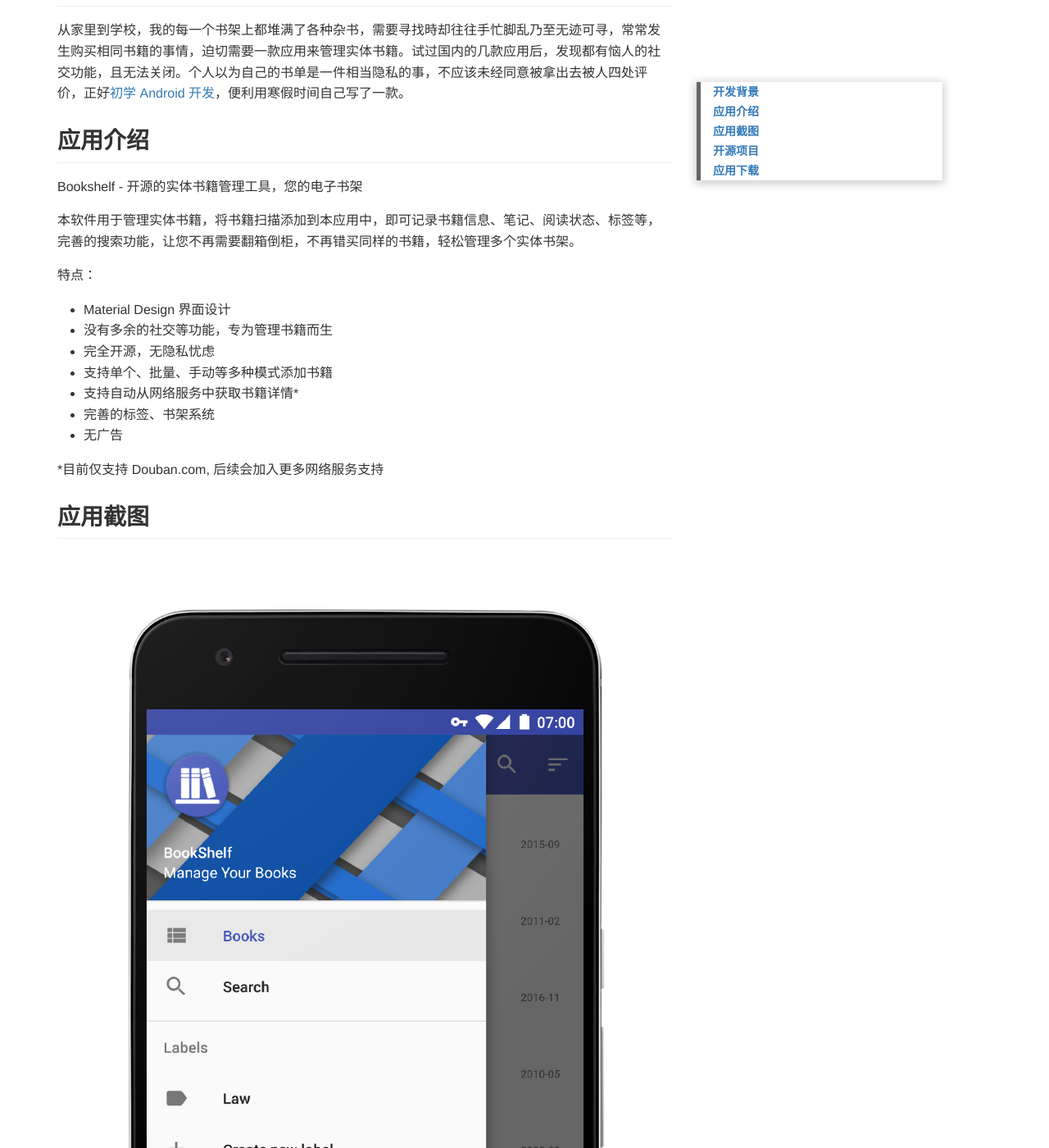
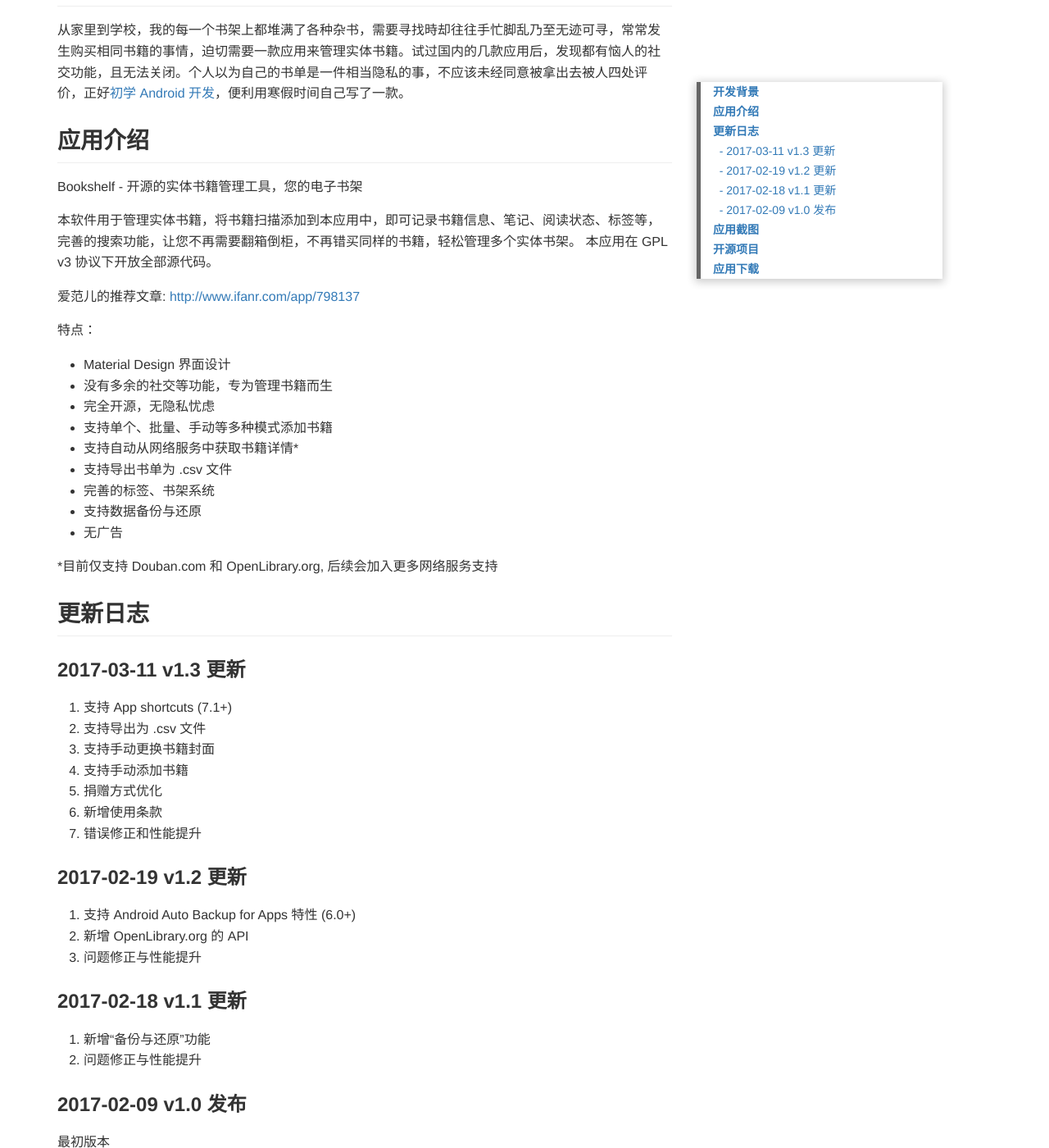
Before and after one commit to smartjinyu/smartjinyu.github.io, a Jekyll site: the page built from _posts/2017-02-09-mybookshelf.markdown, in a window 1280 px wide and 1400 px high, scrolled down 616 px. Shown: the whole window at 82% size. Built offline with Jekyll 4.4.1, drawn with Linux system fonts in a browser that asks for light colours; comment, search, counter and statistics services are not loaded; some of the changed text lies outside the part shown.

Commit message:
update BookShelf to v1.3

```diff
--- a/_posts/2017-02-09-mybookshelf.markdown
+++ b/_posts/2017-02-09-mybookshelf.markdown
@@ -1,6 +1,6 @@
 ---
 layout: post
-title:  "Bookshelf v1.1 更新 --开源的书籍管理应用"
+title:  "Bookshelf v1.3 更新 --开源的书籍管理应用"
 date:   2017-02-09 01:00:00
 categories: Android
 excerpt: 开源的实体书籍管理应用
@@ -21,18 +21,49 @@
 Bookshelf - 开源的实体书籍管理工具，您的电子书架
 
 本软件用于管理实体书籍，将书籍扫描添加到本应用中，即可记录书籍信息、笔记、阅读状态、标签等，完善的搜索功能，让您不再需要翻箱倒柜，不再错买同样的书籍，轻松管理多个实体书架。
+本应用在 GPL v3 协议下开放全部源代码。
+
+爱范儿的推荐文章: [http://www.ifanr.com/app/798137]
+
+[http://www.ifanr.com/app/798137]:http://www.ifanr.com/app/798137
 
 特点：
-
 - Material Design 界面设计
 - 没有多余的社交等功能，专为管理书籍而生
 - 完全开源，无隐私忧虑
 - 支持单个、批量、手动等多种模式添加书籍
 - 支持自动从网络服务中获取书籍详情*
+- 支持导出书单为 .csv 文件
 - 完善的标签、书架系统
+- 支持数据备份与还原
 - 无广告
 
-*目前仅支持 Douban.com, 后续会加入更多网络服务支持
+*目前仅支持 Douban.com 和 OpenLibrary.org, 后续会加入更多网络服务支持
+
+## 更新日志
+
+### 2017-03-11 v1.3 更新
+
+1. 支持 App shortcuts (7.1+)
+2. 支持导出为 .csv 文件
+3. 支持手动更换书籍封面
+4. 支持手动添加书籍
+5. 捐赠方式优化
+6. 新增使用条款
+7. 错误修正和性能提升
+
+### 2017-02-19 v1.2 更新
+1. 支持 Android Auto Backup for Apps 特性 (6.0+)
+2. 新增 OpenLibrary.org 的 API
+3. 问题修正与性能提升
+
+### 2017-02-18 v1.1 更新
+1. 新增“备份与还原”功能
+2. 问题修正与性能提升
+
+### 2017-02-09 v1.0 发布
+最初版本
+
 
 
 ## 应用截图
```
Also changed, not shown: img/2017-02-09/1.png, img/2017-02-09/2.png, img/2017-02-09/3.png, img/2017-02-09/4.png, img/2017-02-09/5.png.
